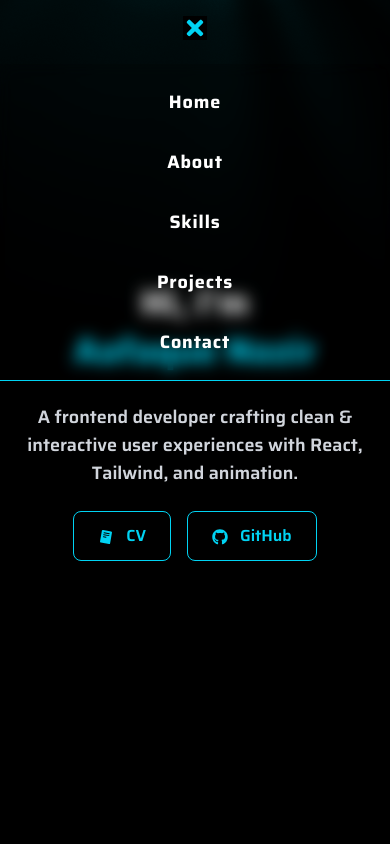
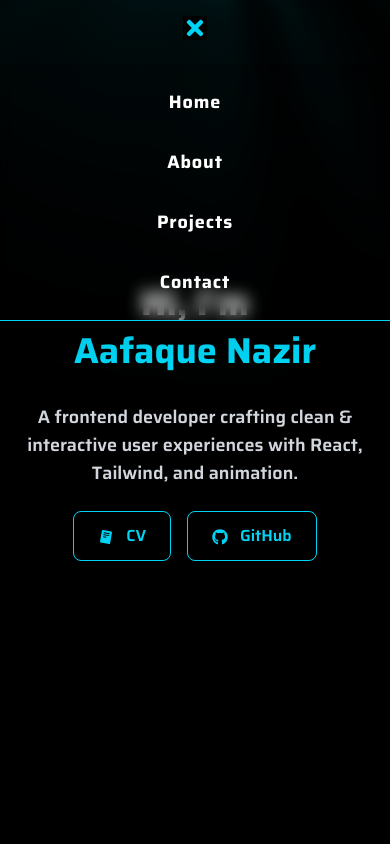
Before and after one commit to Aafaque-Nazir/Portfolio, a React (Vite) app: page / in a window 390 px wide. Both pictures are taken after a click on the element 195 px from the left and 28 px from the top of the page. Shown: the top 844 px of the page. Built offline with nearby package versions, Linux system fonts and the light colour scheme.

Commit message:
feat: implement responsive Navbar component with mobile menu and animations.

```diff
--- a/src/components/Navbar.jsx
+++ b/src/components/Navbar.jsx
@@ -39,7 +39,7 @@ export default function Navbar() {
             className='absolute top-16 left-0 w-full bg-black/10 backdrop-blur-sm border-b shadow-xl z-40'
           >
             <ul className='flex flex-col items-center justify-center gap-8 py-6 text-lg'>
-              {['Home', 'About', 'Skills', 'Projects', 'Contact'].map((text) => (
+              {['Home', 'About', 'Projects', 'Contact'].map((text) => (
                 <li key={text} className='font-bold tracking-wider hover:scale-90 hover:animate-pulse'>
                   <a
                     href={`#${text.toLowerCase()}`}
```
